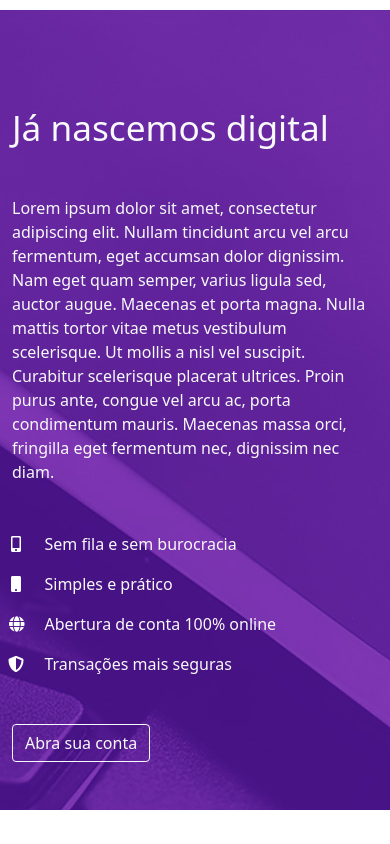
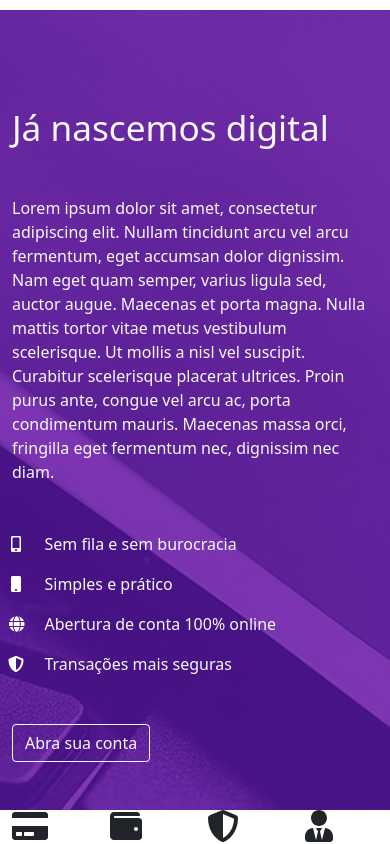
Before and after one commit to Lucashylario/magbank21, a React (Create React App) app: page / in a window 390 px wide. Shown: the part 3166-4010 px from the top of the page. Before the commit the page ends 3976 px from the top, so only its background shows below. Built offline with nearby package versions, Linux system fonts and the light colour scheme.

Commit message:
componente FAQ adicionado icones

```diff
--- a/src/App.js
+++ b/src/App.js
@@ -8,6 +8,7 @@ import Navbar from './components/Navbar';
 import Institutional from './components/Institutional';
 
 import posts from './data/posts';
+import Faq from './components/Faq';
 
 const App = () => (
     <div className="App">
@@ -19,6 +20,7 @@ const App = () => (
       <CenteredButton>Abra sua conta</CenteredButton>
 
       <Institutional />
+      <Faq />
     </div>
 );
 
--- /dev/null
+++ b/src/components/Faq.js
@@ -0,0 +1,39 @@
+import React from 'react';
+import { Container, Row, Col } from 'react-bootstrap';
+import IconText from './IconText';
+import { FontAwesomeIcon } from '@fortawesome/react-fontawesome';
+import { faCreditCard, faWallet, faShieldAlt, faUserTie } from '@fortawesome/free-solid-svg-icons';
+
+const Faq = () => (
+    <Container>
+        <Row>
+            <Col className='d-lg-none' xs={12}>
+                <Row>
+                    <Col>
+                        <FontAwesomeIcon icon={faCreditCard} size='2x'/>
+                    </Col>
+                    <Col>
+                        <FontAwesomeIcon icon={faWallet} size='2x'/>
+                    </Col>
+                    <Col>
+                        <FontAwesomeIcon icon={faShieldAlt} size='2x'/>
+                    </Col>
+                    <Col>
+                        <FontAwesomeIcon icon={faUserTie} size='2x'/>
+                    </Col>
+                </Row>
+            </Col>
+            <Col className='d-none d-lg-block'>
+                <IconText icon={faCreditCard} size={3}>Cartão de crédito e débito</IconText>
+                <IconText icon={faWallet} size={3}>Conta e abertura</IconText>
+                <IconText icon={faShieldAlt} size={3}>Token digital</IconText>
+                <IconText icon={faUserTie} size={3}>Produtos e serviços</IconText>
+            </Col>
+            <Col>
+
+            </Col>
+        </Row>
+    </Container>
+);
+
+export default Faq;
```
